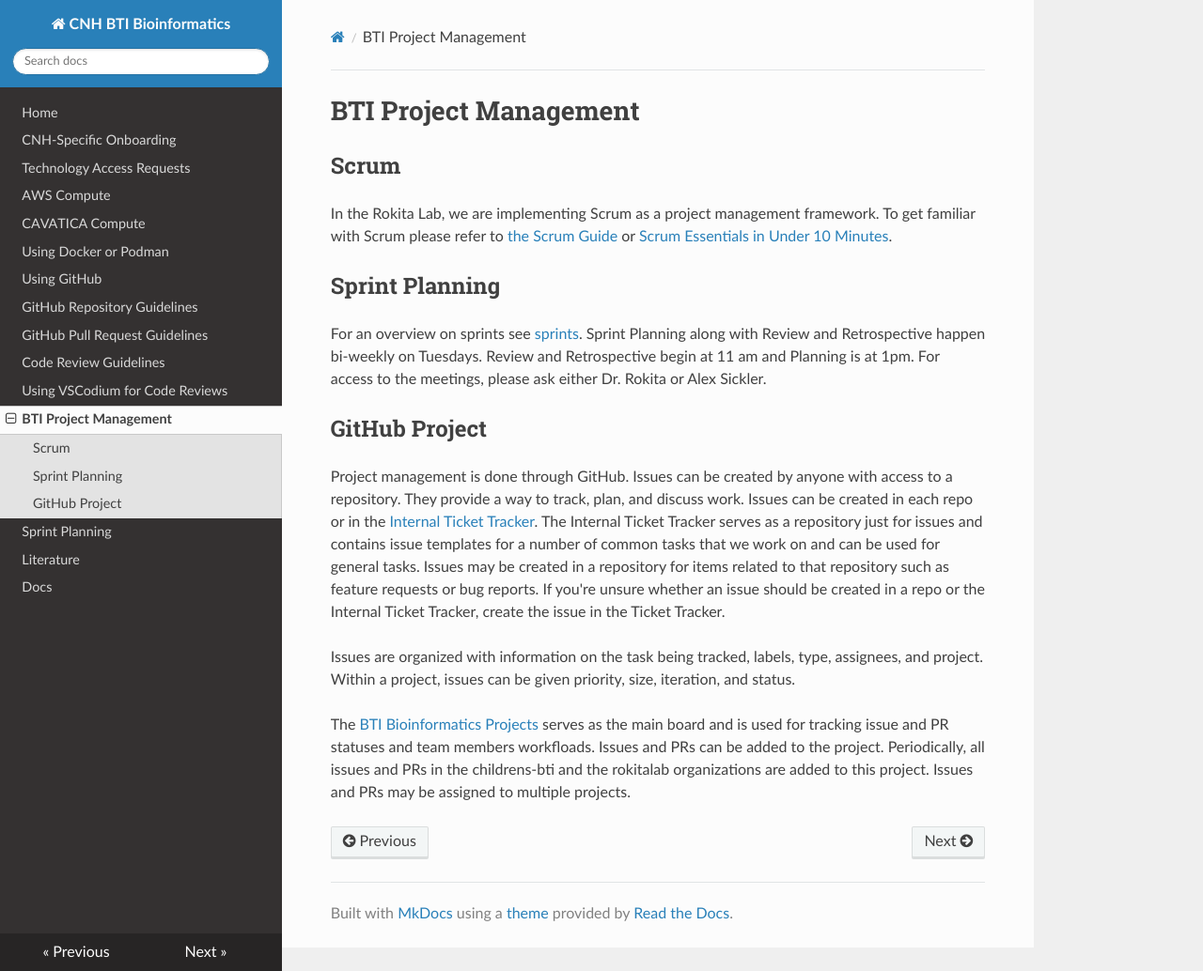
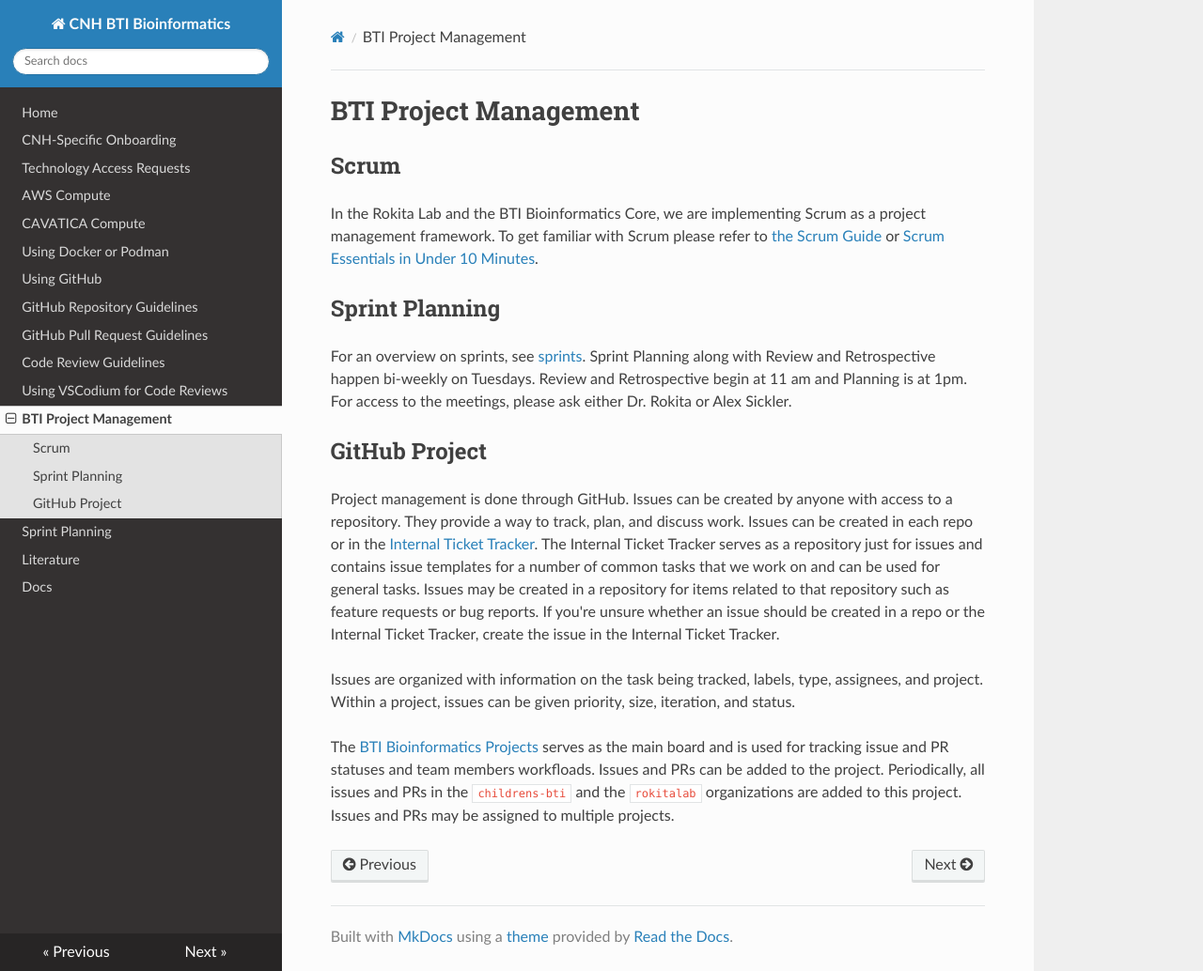
Before and after one commit to childrens-bti/bti-bfx-docs, an MkDocs documentation site: the page built from docs/project-mgmt.md, in a window 1280 px wide and 1034 px high. Shown: the whole window at 94% size. Built offline with MkDocs 1.6.1, drawn with Linux system fonts in a browser that asks for light colours; nearby versions of some CDN libraries.

Commit message:
Apply suggestions from code review
Co-authored-by: Jo Lynne Rokita <jharenza@gmail.com>

```diff
--- a/docs/project-mgmt.md
+++ b/docs/project-mgmt.md
@@ -2,16 +2,16 @@
 
 ## Scrum
 
-In the Rokita Lab, we are implementing Scrum as a project management framework. To get familiar with Scrum please refer to [the Scrum Guide](https://scrumguides.org/scrum-guide.html) or [Scrum Essentials in Under 10 Minutes](https://www.youtube.com/watch?v=RtQ3tpq-RuE).
+In the Rokita Lab and the BTI Bioinformatics Core, we are implementing Scrum as a project management framework. To get familiar with Scrum please refer to [the Scrum Guide](https://scrumguides.org/scrum-guide.html) or [Scrum Essentials in Under 10 Minutes](https://www.youtube.com/watch?v=RtQ3tpq-RuE).
 
 ## Sprint Planning
 
-For an overview on sprints see [sprints](sprints.md). Sprint Planning along with Review and Retrospective happen bi-weekly on Tuesdays. Review and Retrospective begin at 11 am and Planning is at 1pm. For access to the meetings, please ask either Dr. Rokita or Alex Sickler.
+For an overview on sprints, see [sprints](sprints.md). Sprint Planning along with Review and Retrospective happen bi-weekly on Tuesdays. Review and Retrospective begin at 11 am and Planning is at 1pm. For access to the meetings, please ask either Dr. Rokita or Alex Sickler.
 
 ## GitHub Project
 
-Project management is done through GitHub. Issues can be created by anyone with access to a repository. They provide a way to track, plan, and discuss work. Issues can be created in each repo or in the [Internal Ticket Tracker](https://github.com/childrens-bti/internal-ticket-tracker). The Internal Ticket Tracker serves as a repository just for issues and contains issue templates for a number of common tasks that we work on and can be used for general tasks. Issues may be created in a repository for items related to that repository such as feature requests or bug reports. If you're unsure whether an issue should be created in a repo or the Internal Ticket Tracker, create the issue in the Ticket Tracker.
+Project management is done through GitHub. Issues can be created by anyone with access to a repository. They provide a way to track, plan, and discuss work. Issues can be created in each repo or in the [Internal Ticket Tracker](https://github.com/childrens-bti/internal-ticket-tracker). The Internal Ticket Tracker serves as a repository just for issues and contains issue templates for a number of common tasks that we work on and can be used for general tasks. Issues may be created in a repository for items related to that repository such as feature requests or bug reports. If you're unsure whether an issue should be created in a repo or the Internal Ticket Tracker, create the issue in the Internal Ticket Tracker.
 
 Issues are organized with information on the task being tracked, labels, type, assignees, and project. Within a project, issues can be given priority, size, iteration, and status.
 
-The [BTI Bioinformatics Projects](https://github.com/orgs/childrens-bti/projects/1/views/1) serves as the main board and is used for tracking issue and PR statuses and team members workfloads. Issues and PRs can be added to the project. Periodically, all issues and PRs in the childrens-bti and the rokitalab organizations are added to this project. Issues and PRs may be assigned to multiple projects.
+The [BTI Bioinformatics Projects](https://github.com/orgs/childrens-bti/projects/1/views/1) serves as the main board and is used for tracking issue and PR statuses and team members workfloads. Issues and PRs can be added to the project. Periodically, all issues and PRs in the `childrens-bti` and the `rokitalab` organizations are added to this project. Issues and PRs may be assigned to multiple projects.
```
